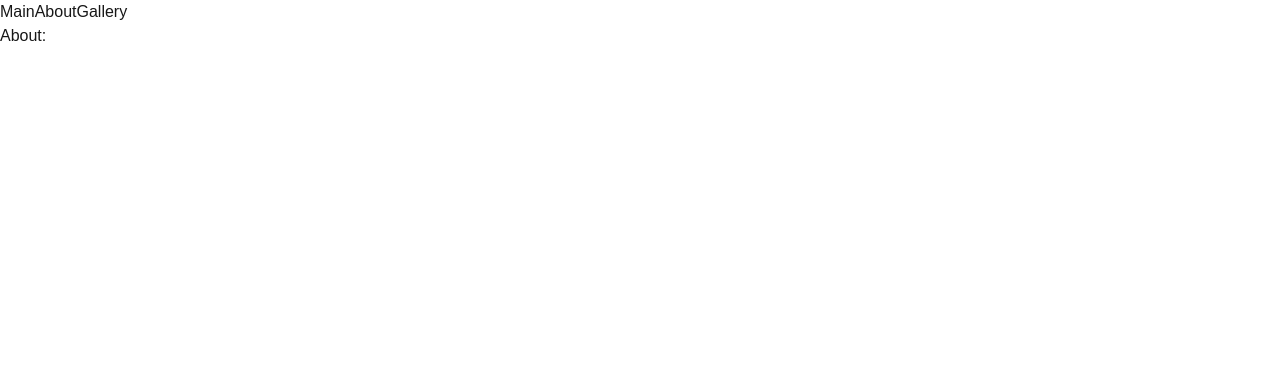
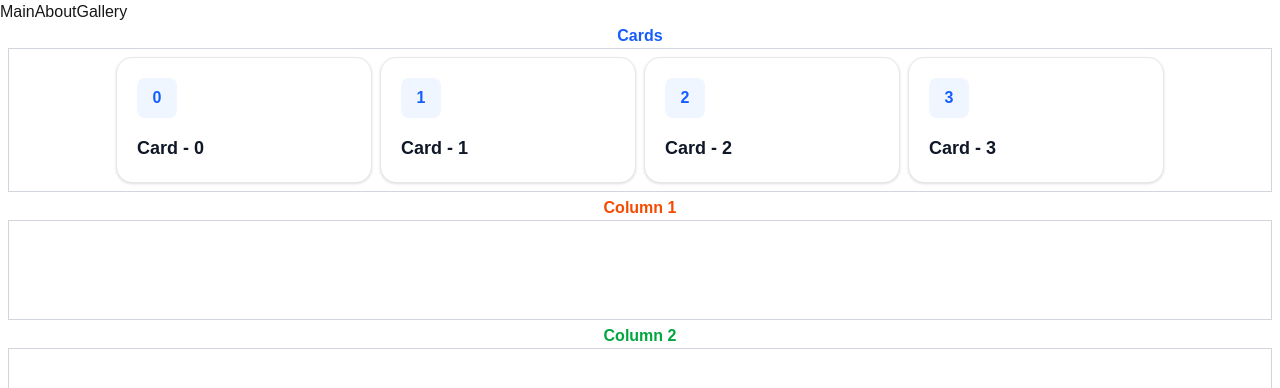
Before and after one commit to ihorkrasnozhon/next_router, a Next.js app: page /pages/about in a window 1280 px wide. Shown: the top 388 px of the page. Built offline with nearby package versions, Linux system fonts and the light colour scheme.

Commit message:
drag and drop

```diff
--- /dev/null
+++ b/app/components/card/Card.tsx
@@ -0,0 +1,17 @@
+const Card = ({ id, dragCard, name }: any) => {
+    return (
+        <div
+            draggable
+            onDragStart={() => { dragCard.current = id }}
+            onDragOver={(e) => e.preventDefault()}
+            className="w-64 p-5 bg-white border border-gray-200 rounded-2xl shadow-sm hover:shadow-md cursor-grab active:cursor-grabbing select-none"
+        >
+            <div className="w-10 h-10 mb-4 bg-blue-50 text-blue-600 rounded-lg flex items-center justify-center font-bold">
+                {id}
+            </div>
+            <h3 className="text-lg font-semibold text-gray-900">{name}</h3>
+        </div>
+    );
+};
+
+export default Card;
--- /dev/null
+++ b/app/components/card/CardContainer.tsx
@@ -0,0 +1,20 @@
+"use client";
+import Card from './Card';
+
+const CardContainer = ({data, dragCard}: any) => {
+    return (
+        <div className='flex justify-center items-center flex-row gap-2 p-2 ml-2 mr-2 min-h-[100px] border border-gray-300'>
+            {data.map((c: any, i: number) => (
+                <Card
+                    key={c.id}
+                    id={c.id}
+                    index={i}
+                    dragCard={dragCard}
+                    name={c.name}
+                />
+            ))}
+        </div>
+    )
+}
+
+export default CardContainer;
--- a/app/pages/about/page.tsx
+++ b/app/pages/about/page.tsx
@@ -1,3 +1,83 @@
+"use client";
+import CardContainer from "../../components/card/CardContainer";
+import {useRef, useState} from "react";
+
+interface CardItem {
+    name: string;
+    id: number;
+}
+
 export default function About() {
-    return <h1>About:</h1>;
+    const myArray: CardItem[] = [...Array(4)].map((_, i) => {
+        return {
+            name: `Card - ${i}`, id: i
+        }
+    });
+
+    const [cards, setCards] = useState<CardItem[]>(myArray);
+    const [col1, setInCol1] = useState<CardItem[]>([]);
+    const [col2, setInCol2] = useState<CardItem[]>([]);
+    const dragCardId = useRef<number | null>(null);
+
+    console.log(myArray);
+
+    const moveCard = (target: 'cards' | 'col1' | 'col2') => {
+        const id = dragCardId.current;
+        if (id === null) return;
+
+        const allItems = [...cards, ...col1, ...col2];
+        const card = allItems.find(item => item.id === id);
+        if (!card) return;
+
+        const remove = (list: any[]) => list.filter(item => item.id !== id);
+
+        if (target === 'cards') {
+            if (cards.some(i => i.id === id)) return;
+            setCards([...cards, card]);
+            setInCol1(remove(col1));
+            setInCol2(remove(col2));
+        } else if (target === 'col1') {
+            if (col1.some(i => i.id === id)) return;
+            setInCol1([...col1, card]);
+            setCards(remove(cards));
+            setInCol2(remove(col2));
+        } else {
+            if (col2.some(i => i.id === id)) return;
+            setInCol2([...col2, card]);
+            setCards(remove(cards));
+            setInCol1(remove(col1));
+        }
+        dragCardId.current = null;
+    }
+
+    return (
+        <main>
+            <div className="flex flex-col gap-1 justify-center">
+
+                <div
+                    className="flex flex-col"
+                    onDragOver={(e) => e.preventDefault()}
+                    onDrop={() => moveCard('cards')}
+                >
+                    <h2 className="text-center font-bold text-blue-600">Cards</h2>
+                    <CardContainer data={cards} dragCard={dragCardId} />
+                </div>
+
+                <div className="flex flex-col"
+                     onDragOver={(e) => e.preventDefault()}
+                     onDrop={() => moveCard('col1')}>
+                    <h2 className="text-center font-bold text-orange-600">Column 1</h2>
+                    <CardContainer data={col1} dragCard={dragCardId}/>
+                </div>
+
+                <div className="flex flex-col"
+                     onDragOver={(e) => e.preventDefault()}
+                     onDrop={() => moveCard('col2')}>
+                    <h2 className="text-center font-bold text-green-600">Column 2</h2>
+                    <CardContainer data={col2} dragCard={dragCardId}/>
+                </div>
+
+            </div>
+        </main>
+    );
 }
```
